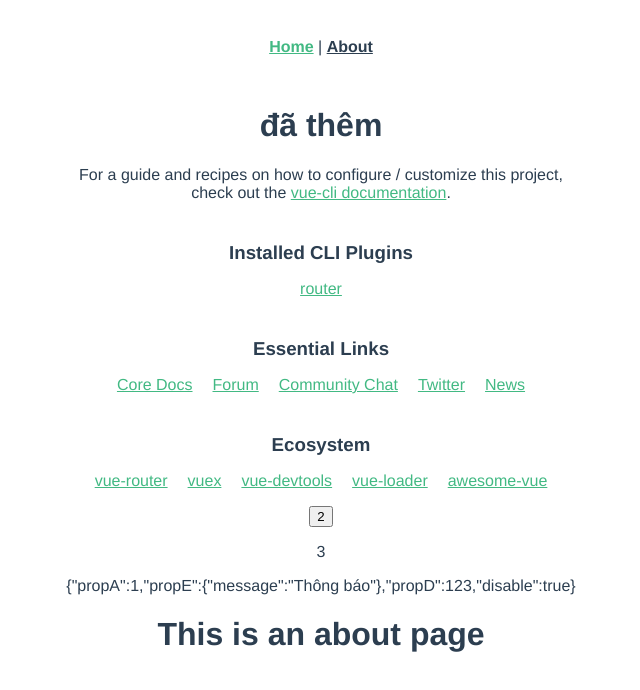
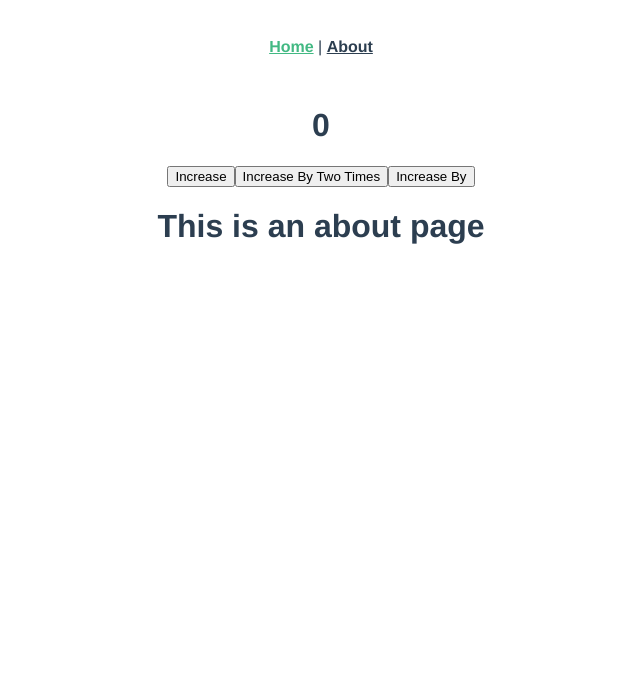
Before and after one commit to hieudm05/Vuejs-course, a Vue app in the folder 13-components/: page / in a window 1280 px wide. Shown: the top 690 px of the page, without its empty margins (319-959 px from the left). Built offline with nearby package versions, Linux system fonts and the light colour scheme.

Commit message:
component event

```diff
--- a/13-components/src/App.vue
+++ b/13-components/src/App.vue
@@ -2,9 +2,11 @@
 import { ref } from "vue";
 import ButtonCount from "./components/ButtonCount.vue";
 import HelloWorld from "./components/HelloWorld.vue";
-import ChildrenComponent from "./components/ChildrenComponent.vue";
 const stringNew = ref("đã thêm");
-const sayHi = () => console.log("Say hi");
+const count = ref(0);
+const increaseBy = (number1, number2) => {
+  count.value = count.value + number1 + number2
+}
 
 </script>
 
@@ -13,21 +15,9 @@ const sayHi = () => console.log("Say hi");
     <router-link to="/">Home</router-link> |
     <router-link to="/about">About</router-link>
   </nav>
-  <!-- <hello-world greetingMessage="Xin lỗi mẹ mày"/> -->
-  <!-- Hoặc -->
-  <hello-world :greeting-message="stringNew" />
-  <!-- Khi mà sử dụng binding thì nó sẽ truyền đúng biểu thức xuống là number chứ không phải String nữa -->
-  <button-count :init="2" />
-  <children-component
-    :prop-a="1"
-    :prop-d="123"
-    :prop-e="{
-      message: 'Thông báo',
-    }"
-    :prop-f="test"
-    :prop-g="sayHi"
-    :disable="true"
-  />
+  <hello-world :greeting-message="count" />
+  <button-count @increase="count++" @increaseByTwoTimes="count+=2" @increaseBy="increaseBy" />
+
   <router-view />
 </template>
 
--- a/13-components/src/components/ButtonCount.vue
+++ b/13-components/src/components/ButtonCount.vue
@@ -1,13 +1,17 @@
 <script setup>
-import { computed, ref } from 'vue';
-
-    const props = defineProps({
-        init: Number
-    });
-    const count = ref(props.init);
-    const countPlus = computed(() => props.init + 1)
+const emit= defineEmits(['increase','increaseByTwoTimes','increaseBy'])
+const callFunctionIncrease = () => {
+    emit("increase")
+}
+const callFunctionIncreaseByTwoTimes = () => {
+    emit('increaseByTwoTimes')
+}
+const callFunctionIncreaseBy = () => {
+    emit("increaseBy",5, 20)
+}
 </script>
 <template>
-    <button @click="count++">{{ count }}</button>
-    <p>{{ countPlus }}</p>
+    <button @click="callFunctionIncrease">Increase</button>
+    <button @click="callFunctionIncreaseByTwoTimes">Increase By Two Times</button>
+    <button @click="callFunctionIncreaseBy">Increase By</button>
 </template>
--- a/13-components/src/components/ChildrenComponent.vue
+++ /dev/null
@@ -1,31 +0,0 @@
-<script setup>
-    const props = defineProps({
-        propA: Number,
-        propB: [String, Number],
-        propC: {
-            type: String,
-            require: true
-        },
-        propD: {
-            type: Number,
-            default: 100
-        },
-        propE: {
-            type: Object
-        },
-        propF: {
-            type: String,
-            validator(value) {
-                return ["error", "success", "warning", "test"].includes(value)
-            }
-        },
-        propG: {
-            type: Function
-        },
-        disable: Boolean
-    })
-    props.propG()
-</script>
-<template>
-    <p>{{ JSON.stringify(props) }}</p>
-</template>
--- a/13-components/src/components/HelloWorld.vue
+++ b/13-components/src/components/HelloWorld.vue
@@ -9,31 +9,6 @@
 <template>
   <div class="hello">
     <h1>{{ greetingMessage }}</h1>
-    <p>
-      For a guide and recipes on how to configure / customize this project,<br>
-      check out the
-      <a href="https://cli.vuejs.org" target="_blank" rel="noopener">vue-cli documentation</a>.
-    </p>
-    <h3>Installed CLI Plugins</h3>
-    <ul>
-      <li><a href="https://github.com/vuejs/vue-cli/tree/dev/packages/%40vue/cli-plugin-router" target="_blank" rel="noopener">router</a></li>
-    </ul>
-    <h3>Essential Links</h3>
-    <ul>
-      <li><a href="https://vuejs.org" target="_blank" rel="noopener">Core Docs</a></li>
-      <li><a href="https://forum.vuejs.org" target="_blank" rel="noopener">Forum</a></li>
-      <li><a href="https://chat.vuejs.org" target="_blank" rel="noopener">Community Chat</a></li>
-      <li><a href="https://twitter.com/vuejs" target="_blank" rel="noopener">Twitter</a></li>
-      <li><a href="https://news.vuejs.org" target="_blank" rel="noopener">News</a></li>
-    </ul>
-    <h3>Ecosystem</h3>
-    <ul>
-      <li><a href="https://router.vuejs.org" target="_blank" rel="noopener">vue-router</a></li>
-      <li><a href="https://vuex.vuejs.org" target="_blank" rel="noopener">vuex</a></li>
-      <li><a href="https://github.com/vuejs/vue-devtools#vue-devtools" target="_blank" rel="noopener">vue-devtools</a></li>
-      <li><a href="https://vue-loader.vuejs.org" target="_blank" rel="noopener">vue-loader</a></li>
-      <li><a href="https://github.com/vuejs/awesome-vue" target="_blank" rel="noopener">awesome-vue</a></li>
-    </ul>
   </div>
 </template>
 
```
